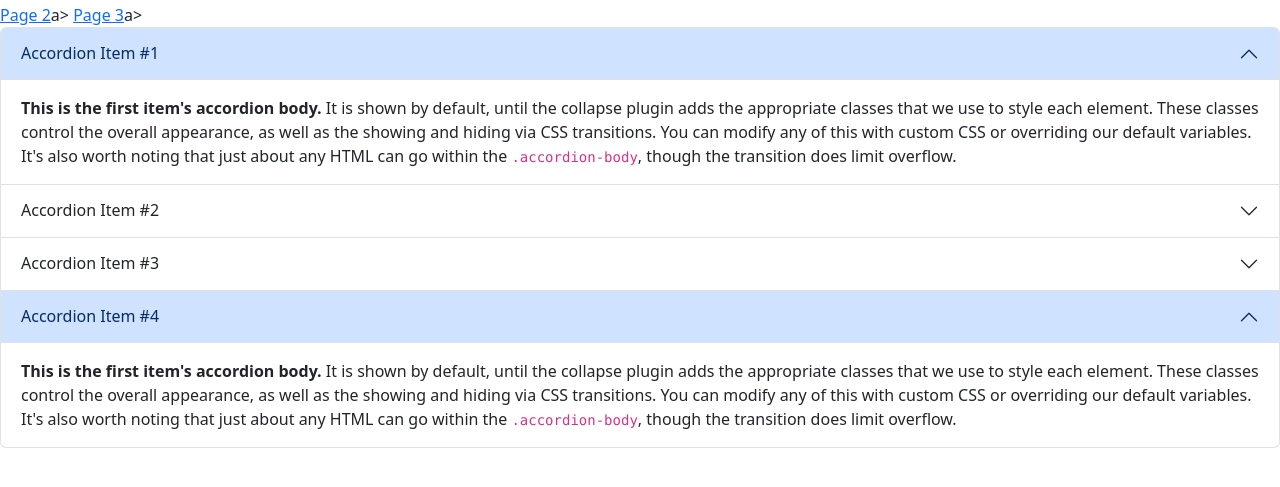
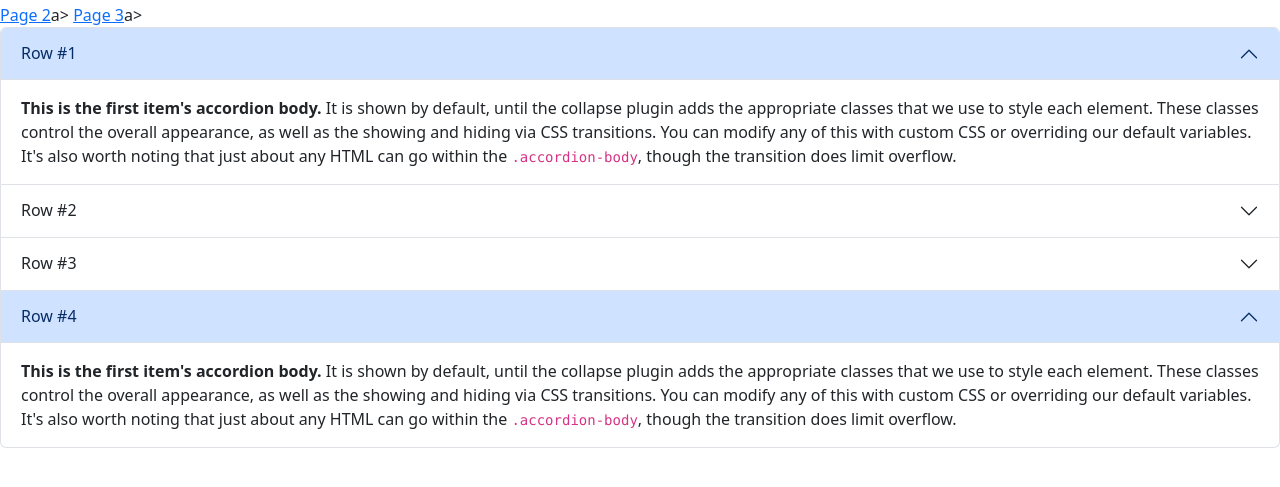
Before and after one commit to lylykimwin/Homework1, a plain HTML site: page index.html in a window 1280 px wide. Shown: the part 53-540 px from the top of the page. Drawn offline with nearby package versions, Linux system fonts and the light colour scheme.

Commit message:
Update index.html

```diff
--- a/index.html
+++ b/index.html
@@ -14,7 +14,7 @@
   <div class="accordion-item">
     <h2 class="accordion-header">
       <button class="accordion-button" type="button" data-bs-toggle="collapse" data-bs-target="#collapseOne" aria-expanded="true" aria-controls="collapseOne">
-        Accordion Item #1
+        Row #1
       </button>
     </h2>
     <div id="collapseOne" class="accordion-collapse collapse show" data-bs-parent="#accordionExample">
@@ -26,7 +26,7 @@
   <div class="accordion-item">
     <h2 class="accordion-header">
       <button class="accordion-button collapsed" type="button" data-bs-toggle="collapse" data-bs-target="#collapseTwo" aria-expanded="false" aria-controls="collapseTwo">
-        Accordion Item #2
+        Row #2
       </button>
     </h2>
     <div id="collapseTwo" class="accordion-collapse collapse" data-bs-parent="#accordionExample">
@@ -38,7 +38,7 @@
   <div class="accordion-item">
     <h2 class="accordion-header">
       <button class="accordion-button collapsed" type="button" data-bs-toggle="collapse" data-bs-target="#collapseThree" aria-expanded="false" aria-controls="collapseThree">
-        Accordion Item #3
+        Row #3
       </button>
     </h2>
     <div id="collapseThree" class="accordion-collapse collapse" data-bs-parent="#accordionExample">
@@ -50,7 +50,7 @@
   <div class="accordion-item">
     <h2 class="accordion-header">
       <button class="accordion-button" type="button" data-bs-toggle="collapse" data-bs-target="#collapseFour" aria-expanded="true" aria-controls="collapseFour">
-        Accordion Item #4
+        Row #4
       </button>
     </h2>
     <div id="collapseFour" class="accordion-collapse collapse show" data-bs-parent="#accordionExample">
```
